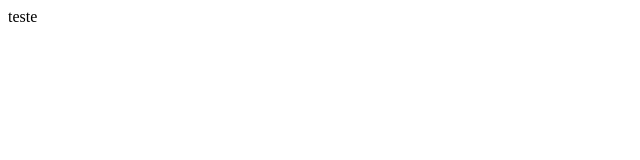
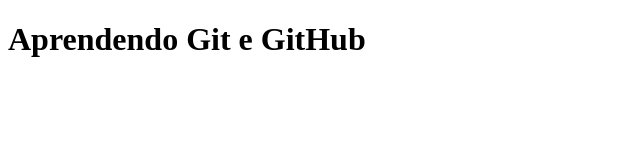
Before and after one commit to lucianeapmariano/teste, a plain HTML site: page public_html/index.html in a window 1280 px wide. Shown: the whole page, without its empty margins (0-640 px from the left). Drawn offline with Linux system fonts and the light colour scheme.

Commit message:
alterei os arquivos

```diff
--- a/public_html/index.html
+++ b/public_html/index.html
@@ -1 +1,12 @@
-<html:2 class="5">teste</html:2>
+<!DOCTYPE html>
+<html lang="en">
+<head>
+    <meta charset="UTF-8">
+    <meta name="viewport" content="width=device-width, initial-scale=1.0">
+    <meta http-equiv="X-UA-Compatible" content="ie=edge">
+    <title>Aprendendo Git</title>
+</head>
+<body>
+   <h1>Aprendendo Git e GitHub</h1>
+</body>
+</html>
```
Also changed, not shown: public_html/sobre.html (added).
